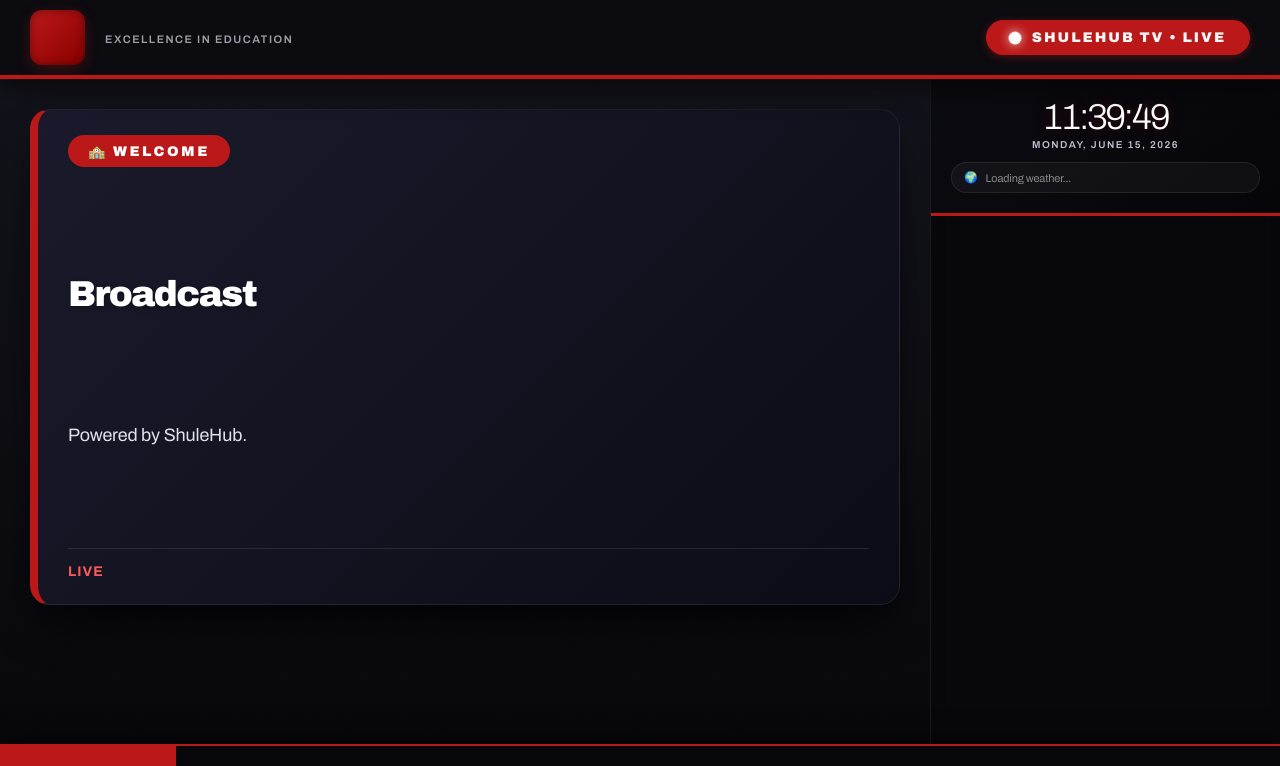
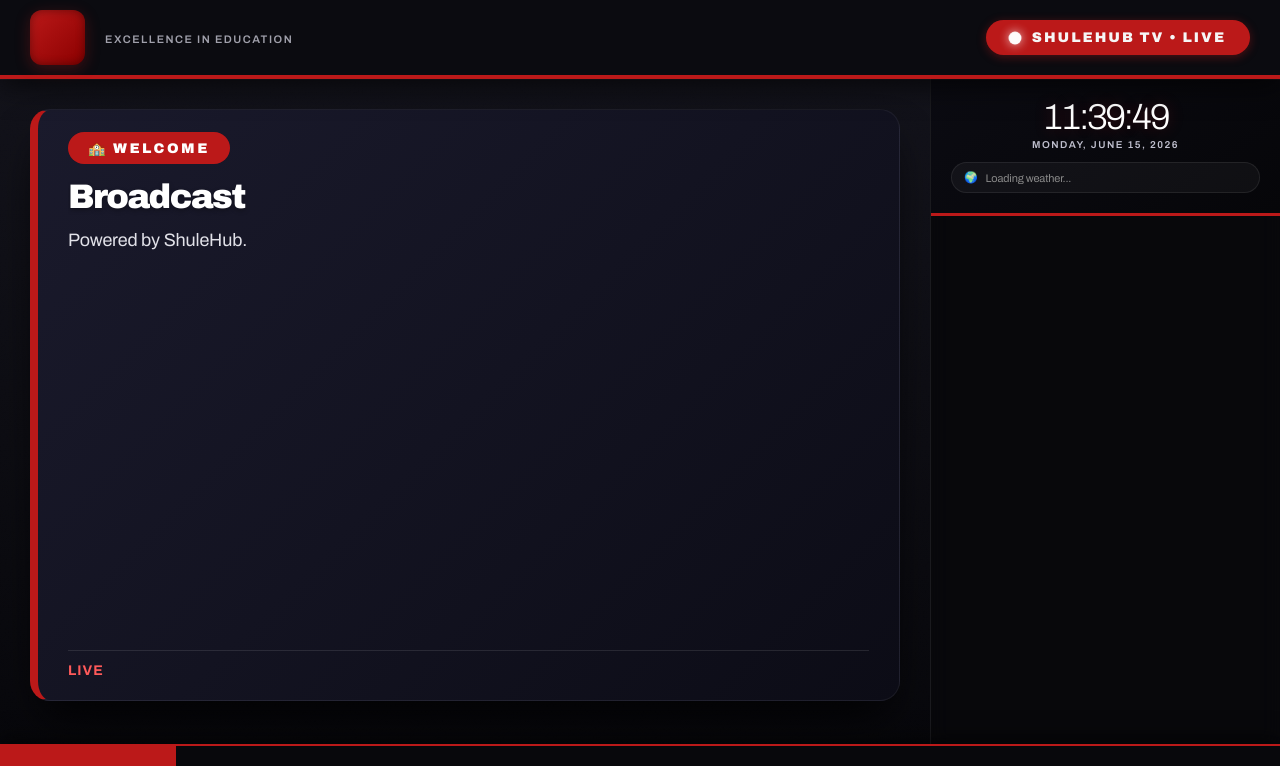
Before and after one commit to BasilOkoth/schoollibrary, a Django app: template digitallibrary/templates/digitallibrary/tv/display.html in a window 1280 px wide. Shown: the top 766 px of the page. Run offline with Django 5.2, Linux system fonts and the light colour scheme; the template is opened without the code that fills it, so the values that code supplies are empty.

Commit message:
Update display.html

```diff
--- a/digitallibrary/templates/digitallibrary/tv/display.html
+++ b/digitallibrary/templates/digitallibrary/tv/display.html
@@ -184,7 +184,8 @@
 
         .scene {
             width: 100%;
-            min-height: 70vh;
+            height: calc(100vh - 92px - 56px - 60px);
+            min-height: 560px;
             perspective: 1400px;
             flex-shrink: 0;
         }
@@ -208,10 +209,11 @@
             height: 100%;
             backface-visibility: hidden;
             border-radius: 20px;
-            padding: 25px 30px;
+            padding: 22px 30px;
             display: flex;
             flex-direction: column;
-            justify-content: space-between;
+            justify-content: flex-start;
+            overflow: hidden;
             box-shadow: 0 25px 45px -12px rgba(0,0,0,0.8);
             border: 1px solid rgba(255,255,255,0.06);
             transition: box-shadow 0.2s, border-color 0.2s;
@@ -230,9 +232,7 @@
 
         .hero-image {
             width: 100%;
-            height: 55vh;
-            max-height: 620px;
-            min-height: 320px;
+            height: clamp(280px, 42vh, 440px);
             overflow: hidden;
             border-radius: 16px;
             margin-bottom: 18px;
@@ -240,6 +240,7 @@
             display: flex;
             align-items: center;
             justify-content: center;
+            flex-shrink: 0;
         }
 
         .hero-image img,
@@ -252,6 +253,11 @@
             object-position: center;
             background: #000;
             border: 0;
+        }
+
+        .hero-image.contain-mode img,
+        .hero-image.contain-mode video {
+            object-fit: contain;
         }
 
         .hero-image img:hover,
@@ -288,33 +294,38 @@
 
         /* LARGER HERO TEXT - Main change */
         .hero-headline {
-            font-size: 48px;
+            font-size: clamp(34px, 3.1vw, 46px);
             font-weight: 900;
-            line-height: 1.2;
+            line-height: 1.08;
             letter-spacing: -1.5px;
             color: #ffffff;
-            margin-bottom: 15px;
+            margin-bottom: 12px;
             text-shadow: 0 2px 5px rgba(0,0,0,0.3);
+            max-height: 105px;
+            overflow: hidden;
         }
 
         .hero-lead {
-            font-size: 20px;
+            display: block;
+            font-size: clamp(18px, 1.45vw, 22px);
             line-height: 1.35;
             color: #e2e2e9;
             font-weight: 400;
-            max-height: 95px;
+            margin-bottom: 12px;
+            max-height: 92px;
             overflow: hidden;
         }
 
         .hero-meta {
-            padding-top: 15px;
+            padding-top: 12px;
             border-top: 1px solid rgba(255,255,255,0.1);
             font-size: 14px;
             font-weight: 700;
             color: #ff5a5a;
             text-transform: uppercase;
             letter-spacing: 1px;
-            margin-top: 10px;
+            margin-top: auto;
+            flex-shrink: 0;
         }
 
         .section-title {
@@ -700,10 +711,10 @@
 
         @media (max-width: 1400px) {
             .main-grid { grid-template-columns: 1fr 350px; }
-            .hero-headline { font-size: 36px; }
-            .hero-lead { font-size: 18px; }
-            .scene { min-height: 62vh; }
-            .hero-image { height: 48vh; min-height: 260px; }
+            .scene { height: calc(100vh - 92px - 56px - 60px); min-height: 520px; }
+            .hero-image { height: clamp(240px, 38vh, 360px); }
+            .hero-headline { font-size: 34px; max-height: 78px; }
+            .hero-lead { font-size: 18px; max-height: 76px; }
             .clock { font-size: 36px; }
         }
 
@@ -1117,6 +1128,13 @@
                 imageDiv.style.display = 'none';
             }
 
+            const bulletinMessages = splitBulletinText(data.bulletin || '');
+            if (bulletinMessages.length > 0) {
+                setTickerMessages(bulletinMessages);
+            } else {
+                setTickerMessages(splitBulletinText(data.message || ''));
+            }
+
             if(data.isBreaking && tagEl) {
                 tagEl.classList.add('breaking-tag');
             } else if(tagEl) {
@@ -1130,18 +1148,15 @@
             const nextData = announcementData[currentIdx];
             if(card && card.classList.contains('is-flipped')) {
                 updateCardFace(frontSide, nextData);
-                setTickerMessages(splitBulletinText(nextData.bulletin));
                 card.classList.remove('is-flipped');
             } else if(card) {
                 updateCardFace(backSide, nextData);
-                setTickerMessages(splitBulletinText(nextData.bulletin));
                 card.classList.add('is-flipped');
             }
         }
 
         if(frontSide) {
             updateCardFace(frontSide, announcementData[0]);
-            setTickerMessages(splitBulletinText(announcementData[0].bulletin));
             if(announcementData.length > 1) setInterval(rotateCard, 8000);
         }
 
```
